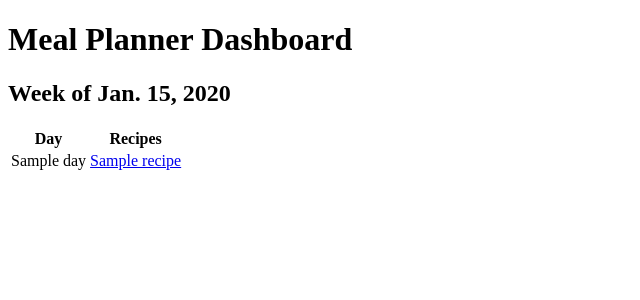
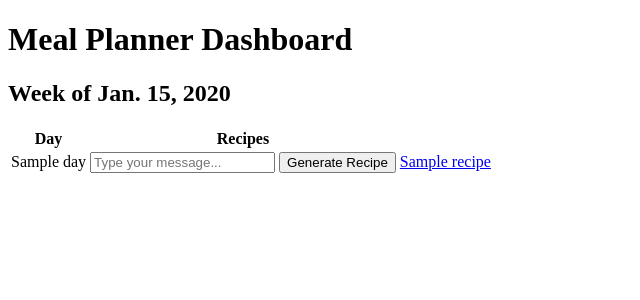
Before and after one commit to leoHeidel/meal-prep, a Django app: page / in a window 1280 px wide. Shown: the top 300 px of the page, without its empty margins (0-640 px from the left). Run offline with Django 4.2, Linux system fonts and the light colour scheme; tables that the repository leaves empty hold one stand-in row (values such as "Sample post").

Commit message:
adding recipe to html

```diff
--- a/django_app/meal_planner/templates/dashboard.html
+++ b/django_app/meal_planner/templates/dashboard.html
@@ -29,8 +29,14 @@
 		</thead>
 		<tbody>
 			{% for day in days %}
-			<tr>
+			<tr id="day-{{ day.pk }}-recipes">
 				<td>{{ day.name }}</td>
+				<td>
+					<form class="generate-recipe-form"  data-day-id="{{ day.id }}">
+						<input type="text" class="user-message" placeholder="Type your message...">
+						<button type="submit">Generate Recipe</button>
+					</form>
+				</td>
 				<td>
 					{% for recipe in day.recipes.all %}
 					<a href="#" class="recipe-link" data-recipe-id="{{ recipe.id }}">{{ recipe.name }}</a><br>
@@ -46,21 +52,21 @@
 			<h3>Ingredients:</h3>
 			<ul id="recipe-ingredients"></ul>
 			<h3>Instructions:</h3>
-			<ol id="recipe-instructions"></ol> <!-- Updated to an ordered list -->
+			<ol id="recipe-instructions"></ol>
 		</div>
 	</div>
 	<script>
 		const recipeLinks = document.querySelectorAll('.recipe-link');
+		const generateRecipeForms = document.querySelectorAll('.generate-recipe-form');
 		const recipeDetailsContainer = document.getElementById('recipe-details-container');
 		const recipeDetails = document.getElementById('recipe-details');
 		const recipeName = document.getElementById('recipe-name');
 		const recipeIngredients = document.getElementById('recipe-ingredients');
 		const recipeInstructions = document.getElementById('recipe-instructions');
 
-		recipeLinks.forEach(link => {
-		link.addEventListener('click', event => {
+		function showRecipeDetails(event) {
 			event.preventDefault();
-			const recipeId = link.dataset.recipeId;
+			const recipeId = event.target.dataset.recipeId;
 			fetch(`/recipe/${recipeId}/json/`)
 			.then(response => response.json())
 			.then(recipe => {
@@ -72,7 +78,60 @@
 			.catch(error => {
 				console.error(error);
 			});
+		}
+
+		recipeLinks.forEach(link => {
+			link.addEventListener('click',showRecipeDetails)
 		});
+
+		// Add event listener for form submission
+		generateRecipeForms.forEach(form => {
+			form.addEventListener('submit', event => {
+				event.preventDefault();
+				const dayId = form.dataset.dayId;
+				const userMessage = form.querySelector('.user-message').value;
+
+				// Call the generate_recipe_for_day function using the Fetch API
+				fetch(`/day/${dayId}/generate_recipe/`, {
+					method: 'POST',
+					headers: {
+						'Content-Type': 'application/json',
+						'X-CSRFToken': '{{ csrf_token }}'
+					},
+					body: JSON.stringify({ user_message: userMessage })
+				})
+				.then(response => response.json())
+				.then(data => {
+					if (data.result === 'success') {
+						// Parse the new recipe JSON data
+						const newRecipe = JSON.parse(data.new_recipe)[0];
+
+						// Find the day's recipe list in the dashboard
+						const dayRecipeList = document.querySelector(`[data-day-id="${dayId}"]`);
+
+						// Create a new recipe link element
+						const newRecipeLink = document.createElement('a');
+						newRecipeLink.href = '#';
+						newRecipeLink.classList.add('recipe-link');
+						newRecipeLink.dataset.recipeId = newRecipe.pk;
+						newRecipeLink.textContent = newRecipe.fields.name;
+
+						// Add the new recipe link to the day's recipe list
+						el = document.createElement('td')
+						el.appendChild(newRecipeLink);
+						const recipe_list = document.getElementById(`day-${dayId}-recipes`);
+						recipe_list.insertBefore(el, recipe_list.lastChild);
+
+						// Add an event listener to the new recipe link for displaying recipe details
+						newRecipeLink.addEventListener('click', showRecipeDetails);
+					} else {
+						console.error('Failed to generate a new recipe');
+					}
+				})
+				.catch(error => {
+					console.error(error);
+				});
+			});
 		});
 	</script>
 </body>
--- a/django_app/meal_planner/urls.py
+++ b/django_app/meal_planner/urls.py
@@ -1,8 +1,9 @@
 from django.urls import path
-from meal_planner.views import dashboard, recipe_detail, recipe_detail_json
+from meal_planner import views
 
 urlpatterns = [
-    path('', dashboard, name='dashboard'),
-    path('recipe/<int:recipe_id>/', recipe_detail, name='recipe_detail'),
-    path('recipe/<int:recipe_id>/json/', recipe_detail_json, name='recipe_detail_json'),
+    path('', views.dashboard, name='dashboard'),
+    path('recipe/<int:recipe_id>/', views.recipe_detail, name='recipe_detail'),
+    path('recipe/<int:recipe_id>/json/', views.recipe_detail_json, name='recipe_detail_json'),
+    path('day/<int:day_id>/generate_recipe/', views.generate_recipe_for_day, name='generate_recipe_for_day'),
 ]
--- a/django_app/meal_planner/views.py
+++ b/django_app/meal_planner/views.py
@@ -1,8 +1,12 @@
+import json
 
 from django.shortcuts import get_object_or_404, render
 from django.http import JsonResponse
 from meal_planner.models import Week, Day, Recipe, Ingredient, Instruction
+from django.views.decorators.csrf import ensure_csrf_cookie
+from django.core import serializers
 
+@ensure_csrf_cookie
 def dashboard(request):
     # Get the most recent week
     week = Week.objects.latest('start_date')
@@ -49,3 +53,19 @@ def recipe_detail_json(request, recipe_id):
 
     # Return the recipe data as JSON
     return JsonResponse(recipe_data)
+
+
+def generate_recipe_for_day(request, day_id):
+    # Extract the user_message from the request body
+    data = json.loads(request.body)
+    user_message = data.get('user_message', '')
+
+    # Your logic for generating a recipe based on the user_message and adding it to the day
+    # ... (your logic here)
+
+    new_recipe = get_object_or_404(Recipe, id=2)
+    # Serialize the new recipe to JSON
+    new_recipe_json = serializers.serialize('json', [new_recipe])
+
+    # Return a JsonResponse containing the new recipe data
+    return JsonResponse({'result': 'success', 'new_recipe': new_recipe_json})
```
